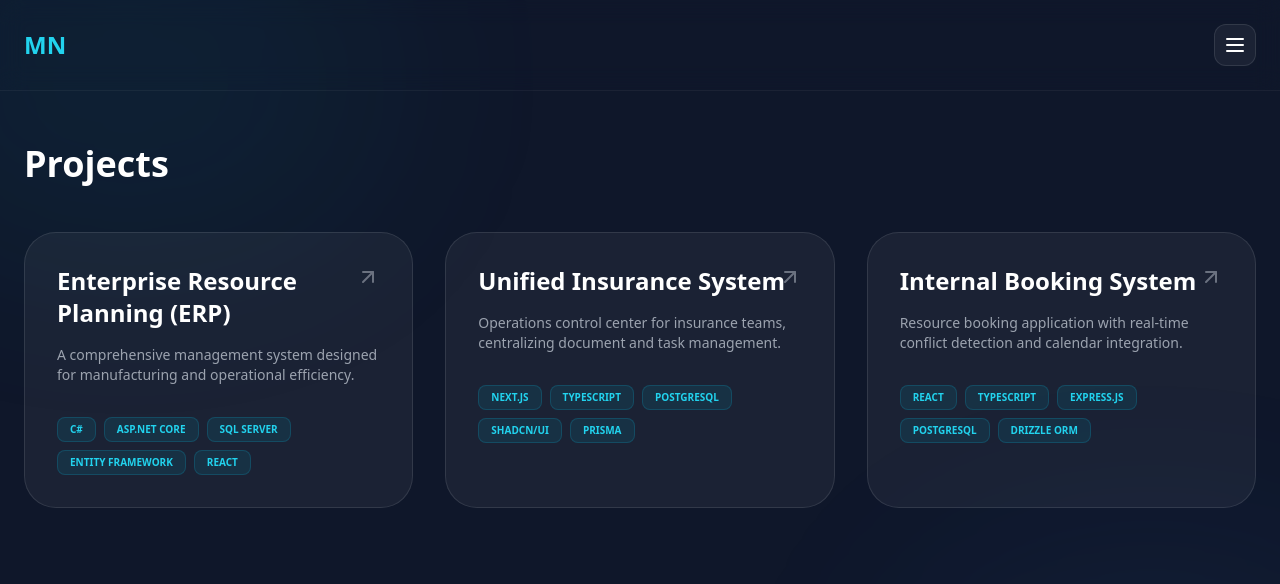
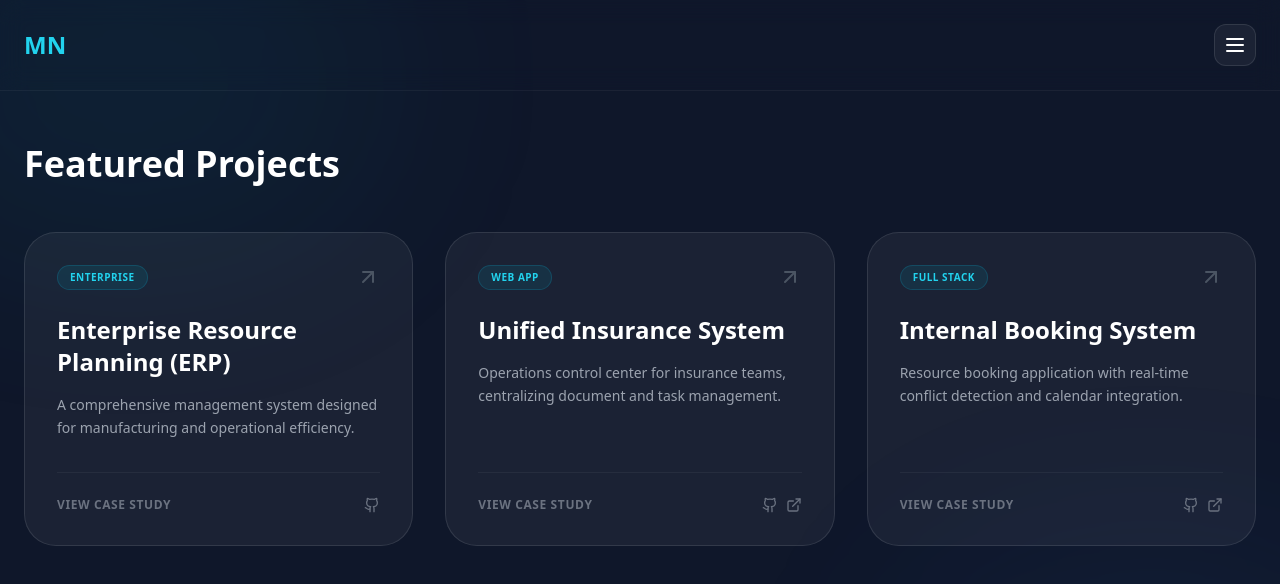
Before and after one commit to mthobisi30/portfolio, a React (Vite) app: page /projects in a window 1280 px wide. Shown: the top 584 px of the page. Built offline with nearby package versions, Linux system fonts and the light colour scheme.

Commit message:
Update Projects.jsx

```diff
--- a/src/pages/Projects.jsx
+++ b/src/pages/Projects.jsx
@@ -1,28 +1,36 @@
 import React from 'react';
 import { Link } from 'react-router-dom';
 import { PROJECTS } from '../data';
-import { ArrowUpRight } from 'lucide-react';
+import { ArrowUpRight, Github, ExternalLink } from 'lucide-react';
 
 export default function Projects() {
   return (
-    <div className="max-w-7xl mx-auto px-6 py-12">
-      <h2 className="text-4xl font-bold mb-12">Projects</h2>
+    <div className="max-w-7xl mx-auto px-6 py-12 animate-fade-in">
+      <h2 className="text-4xl font-bold mb-12 text-white">Featured Projects</h2>
+
       <div className="grid md:grid-cols-2 lg:grid-cols-3 gap-8">
         {PROJECTS.map((project) => (
           <Link
             key={project.id}
             to={`/projects/${project.id}`}
-            className="group relative bg-white/5 border border-white/10 p-8 rounded-[2rem] transition-all hover:-translate-y-2 hover:bg-white/10"
+            className="group relative flex flex-col bg-white/5 border border-white/10 p-8 rounded-[2rem] transition-all hover:-translate-y-2 hover:bg-white/10 hover:border-cyan-500/30"
           >
-            <ArrowUpRight className="absolute top-8 right-8 text-gray-500 group-hover:text-cyan-400 transition-colors" size={24}/>
-            <h3 className="text-2xl font-bold mb-4">{project.title}</h3>
-            <p className="text-gray-400 text-sm mb-8">{project.description}</p>
-            <div className="flex flex-wrap gap-2">
-              {project.tech.map(t => (
-                <span key={t} className="px-3 py-1 bg-cyan-500/10 border border-cyan-500/20 rounded-lg text-[10px] text-cyan-400 font-bold uppercase">
-                  {t}
-                </span>
-              ))}
+            <div className="flex justify-between items-start mb-6">
+              <span className="px-3 py-1 bg-cyan-500/10 border border-cyan-500/20 rounded-full text-[10px] text-cyan-400 font-bold uppercase tracking-wider">
+                {project.category}
+              </span>
+              <ArrowUpRight className="text-gray-600 group-hover:text-cyan-400 transition-colors" size={24}/>
+            </div>
+
+            <h3 className="text-2xl font-bold mb-4 text-white group-hover:text-cyan-400 transition-colors">{project.title}</h3>
+            <p className="text-gray-400 text-sm mb-8 line-clamp-3 leading-relaxed">{project.description}</p>
+
+            <div className="mt-auto pt-6 border-t border-white/5 flex items-center justify-between text-gray-500 text-xs font-bold uppercase tracking-wider">
+              <span>View Case Study</span>
+              <div className="flex gap-2">
+                {project.github && <Github size={16}/>}
+                {project.live && <ExternalLink size={16}/>}
+              </div>
             </div>
           </Link>
         ))}
```
